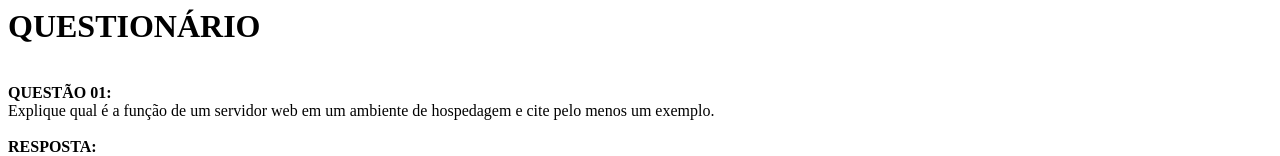
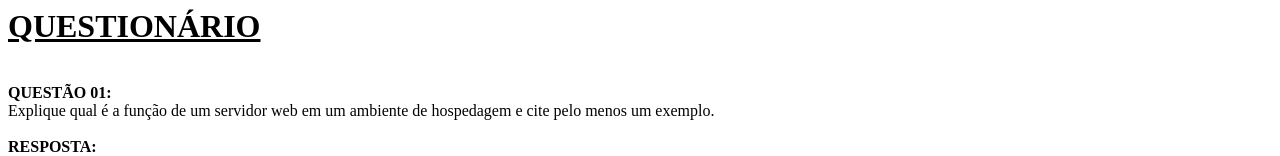
Before and after one commit to anaolr/Praticando, a plain HTML site: page index.html in a window 1280 px wide. Shown: the top 156 px of the page. Drawn offline with Linux system fonts and the light colour scheme.

Commit message:
Update index.html

```diff
--- a/index.html
+++ b/index.html
@@ -3,7 +3,7 @@
     <title>Comandos básicos HTML</title>
   </head>
   <body>
-    <h1>QUESTIONÁRIO</h1> <br/>
+    <h1><U>QUESTIONÁRIO</U></h1> <br/>
 
     <b>QUESTÃO 01:</b><br/>
     Explique qual é a função de um servidor web em um ambiente de hospedagem e cite pelo menos um exemplo.<br/><br/>
```
